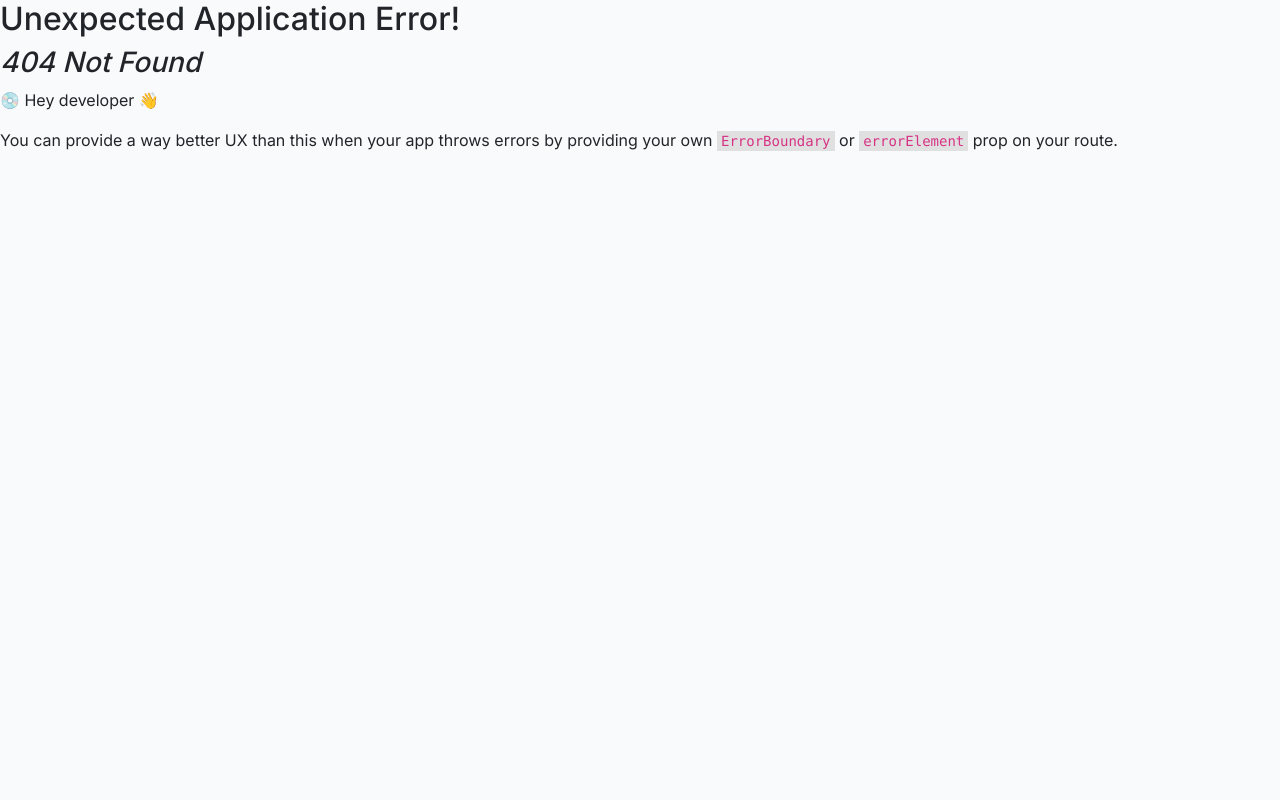
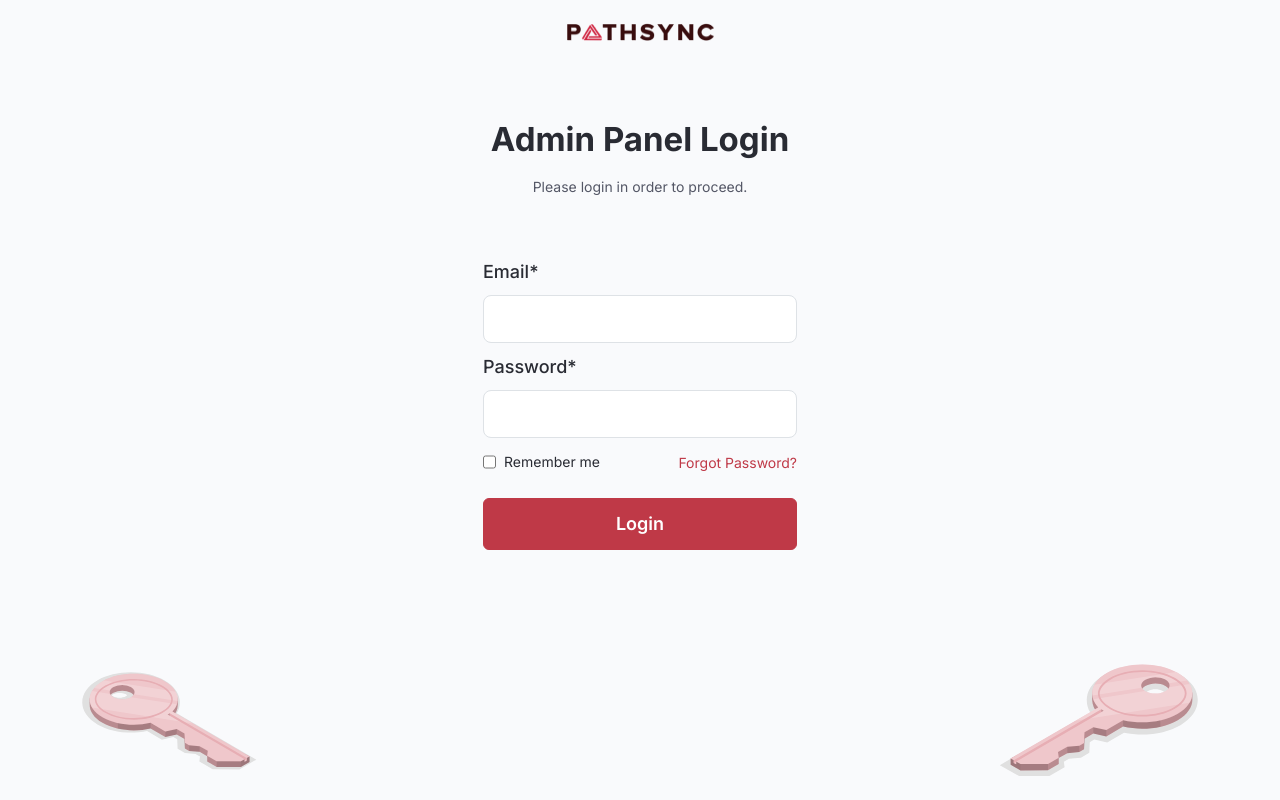
Before and after one commit to AbubakarNaveed/2nd-probational-project-system-plus, a React (Vite) app: page /admin in a window 1280 px wide. Before the commit this address had no page. Built offline with nearby package versions, Linux system fonts and the light colour scheme.

Commit message:
Admin Auth screen completed

```diff
--- a/src/App.jsx
+++ b/src/App.jsx
@@ -5,6 +5,7 @@ import {
   Navigate,
 } from "react-router-dom";
 import AuthPage from "@pages/Auth/authPage";
+import AdminAuth from "@pages/Auth/adminAuth";
 import Login from "@components/Auth/login";
 import Signup from "@components/Auth/signup";
 import ForgotPassword from "@components/Auth/forgotPassword";
@@ -24,6 +25,10 @@ function App() {
         { path: "forgotpassword", element: <ForgotPassword /> },
       ],
     },
+    {
+      path: "/admin",
+      element: <AdminAuth />,
+    },
   ]);
 
   return <RouterProvider router={router} />;
--- /dev/null
+++ b/src/pages/Auth/adminAuth.jsx
@@ -0,0 +1,107 @@
+import React from "react";
+import Logo from "@images/logo.png";
+import Key1 from "@images/Key.svg";
+import Key2 from "@images/Key2.svg";
+import { Link } from "react-router-dom";
+const adminAuth = () => {
+  return (
+    <div className="container-lg" style={{ height: "100vh", width: "100vw" }}>
+      <div
+        style={{
+          display: "flex",
+          flexDirection: "column",
+          justifyContent: "center",
+          alignItems: "center",
+          gap: "90px",
+          height: "100%",
+          width: "100%",
+        }}
+      >
+        <div
+          style={{
+            display: "flex",
+            justifyContent: "center",
+            alignItems: "center",
+          }}
+        >
+          <div
+            style={{
+              display: "flex",
+              flexDirection: "column",
+              gap: "80px",
+              alignItems: "center",
+            }}
+          >
+            <img
+              src={Logo}
+              style={{
+                width: "147px",
+                height: "18px",
+              }}
+            />
+            <div>
+              <div className="loginWrapper ">
+                <div className="loginHeader flex-column align-items-center ">
+                  <h1 style={{ fontSize: "33px" }}> Admin Panel Login </h1>
+
+                  <p style={{ textAlign: "center" }}>
+                    Please login in order to proceed.
+                  </p>
+                </div>
+                <div className="loginBody">
+                  <form>
+                    <div class="form-group input-group-lg ">
+                      <label>Email*</label>
+                      <input
+                        type="email"
+                        class="form-control"
+                        id="exampleInputEmail1"
+                        aria-describedby="emailHelp"
+                      />
+                    </div>
+                    <div class="form-group input-group-lg">
+                      <label>Password*</label>
+                      <input
+                        type="password"
+                        class="form-control"
+                        id="exampleInputPassword1"
+                      />
+                    </div>
+                  </form>
+                  <div className="loginUtility">
+                    <div className="remember">
+                      <input type="checkbox" />
+                      <p>Remember me </p>
+                    </div>
+                    <div className="forgot">
+                      <a>
+                        <Link to="/forgotpassword">Forgot Password?</Link>
+                      </a>
+                    </div>
+                  </div>
+                  <div className="loginButton">
+                    <button className="btn btn-primary" type="button">
+                      Login
+                    </button>
+                  </div>
+                </div>
+              </div>
+            </div>
+          </div>
+        </div>
+        <div
+          style={{
+            display: "flex",
+            justifyContent: "space-between",
+            width: "100%",
+          }}
+        >
+          <img src={Key1} />
+          <img src={Key2} />
+        </div>
+      </div>
+    </div>
+  );
+};
+
+export default adminAuth;
```
Also changed, not shown: src/assets/images/Key.svg (added), src/assets/images/Key2.svg (added).
